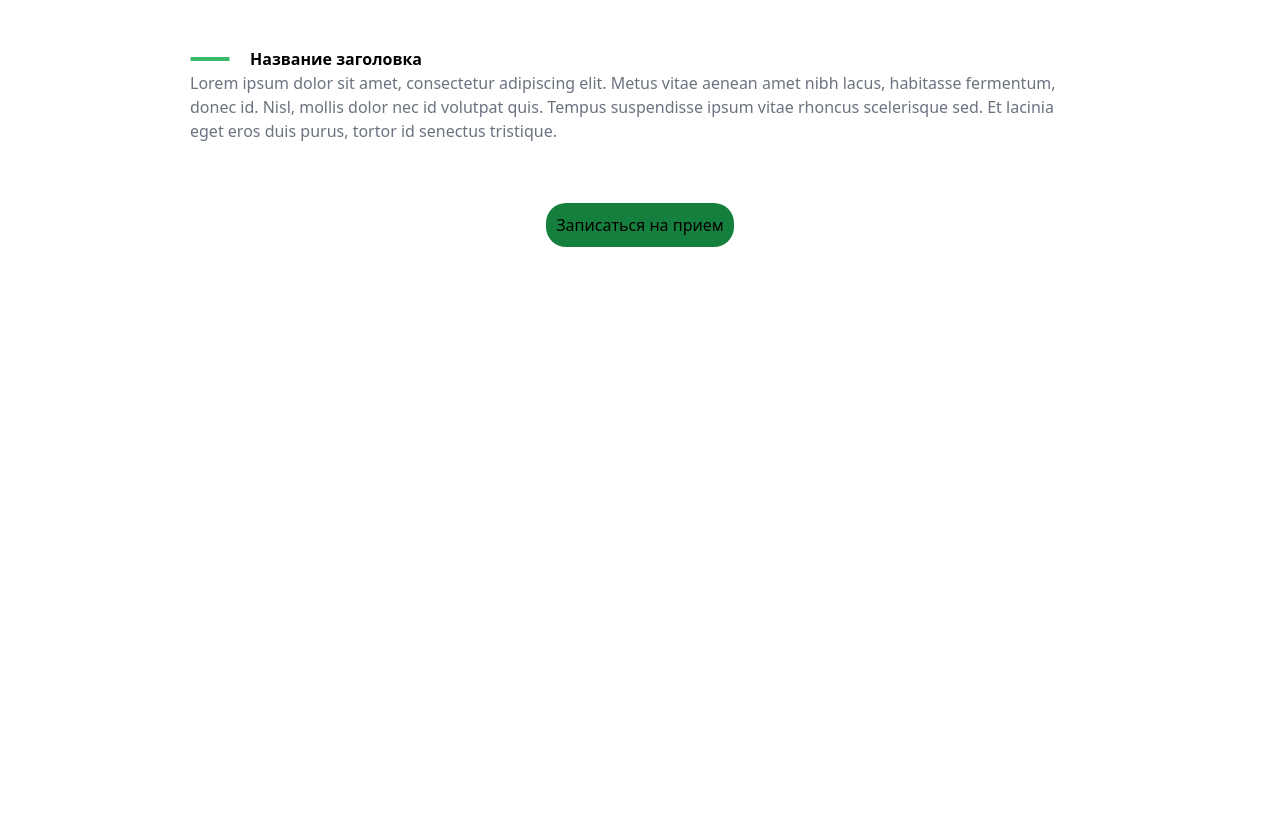
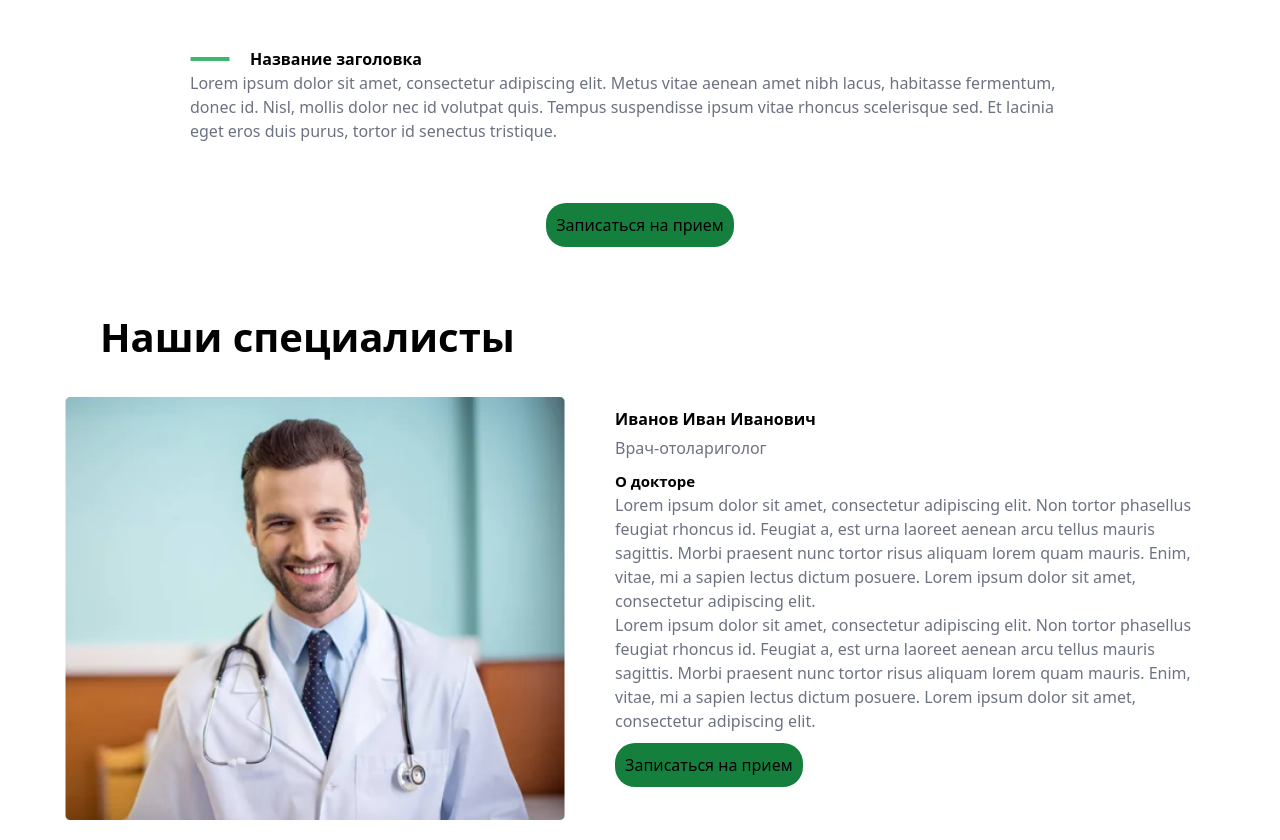
Before and after one commit to matlab0701/repos_paractic, a website: page src/main.html in a window 1280 px wide. Shown: the part 1179-2019 px from the top of the page. Before the commit the page ends 1446 px from the top, so only its background shows below. Drawn offline with Linux system fonts and the light colour scheme.

Commit message:
section_3 add

```diff
--- a/src/main.html
+++ b/src/main.html
@@ -42,20 +42,22 @@
         </div>
     </header>
     <main>
-        <section class="p-[20px]  flex flex-col gap-[30px] xl:flex-row items-center max-w-[1200px] m-auto justify-between">
+        <section
+            class="p-[20px]  flex flex-col gap-[30px] xl:flex-row items-center max-w-[1200px] m-auto justify-between">
             <aside class="p-[10px] lg:place-self-center">
                 <h2 class="font-bold lg:text-[40px]">Отоларингология</h2>
                 <p class="text-gray-500 lg:w-[500px] mt-[10px]">Lorem ipsum dolor sit amet, consectetur adipiscing elit.
                     Metus vitae aenean amet nibh lacus,
                     habitasse fermentum, donec id. Nisl, mollis dolor nec id volutpat quis. </p>
-                <button class="hidden lg:block lg:p-[10px_20px] bg-green-500 rounded-[20px]  mt-[10px]">Записаться</button>
+                <button
+                    class="hidden lg:block lg:p-[10px_20px] bg-green-500 rounded-[20px]  mt-[10px]">Записаться</button>
             </aside>
             <aside><img src="./Frame (3).png" alt=""></aside>
             <button class="p-[10px] bg-green-500 rounded-[20px] lg:hidden">Записаться</button>
         </section>
 
 
-        <section class="p-[20px]  flex flex-col gap-[30px] items-center max-w-[1200px] m-auto justify-between">
+        <section class="p-[20px]  flex flex-col gap-[30px] items-center max-w-[1300px] m-auto justify-between">
             <h2 class="font-bold text-[20px] lg:text-[40px]">Когда нужно обратиться к отоларигологу?</h2>
             <article class="mt-[20px]">
                 <div class="flex gap-[20px]">
@@ -100,6 +102,37 @@
             <button class="p-[10px] bg-green-700 rounded-[20px] mt-[30px] ">Записаться на прием</button>
         </section>
 
+        <h1 class=" lg:text-[40px] text-[20px] font-[700] text-center lg:text-left lg:pl-[100px] pt-[40px] mb-[-40px]">Наши специалисты</h1>
+        <section
+            class="p-[20px]  flex flex-col gap-[30px] xl:flex-row items-center max-w-[1200px] m-auto justify-between">
+
+            <div class="lg:flex gap-[10px] max-w-[1200px] m-auto mt-[50px] lg:gap-[50px]">
+                <aside>
+                    <img class="lg:w-[500px]" src="Rectangle 5.png" alt="">
+                </aside>
+                <aside>
+                    <h2 class="font-bold mt-[10px]">Иванов Иван Иванович</h2>
+                    <p class="mt-[5px] text-gray-500">
+                        Врач-отолариголог
+                    </p>
+                    <h2 class="font-bold mt-[10px] text-[15px]">О докторе</h2>
+                    <p class="text-gray-500 lg:w-[600px]">
+                        Lorem ipsum dolor sit amet, consectetur adipiscing elit. Non tortor phasellus feugiat rhoncus
+                        id. Feugiat a, est urna laoreet aenean arcu tellus mauris sagittis. Morbi praesent nunc tortor
+                        risus aliquam lorem quam mauris. Enim, vitae, mi a sapien lectus dictum posuere. Lorem ipsum
+                        dolor sit amet, consectetur adipiscing elit.
+                        <br>
+                        Lorem ipsum dolor sit amet, consectetur adipiscing elit. Non tortor phasellus feugiat rhoncus
+                        id. Feugiat a, est urna laoreet aenean arcu tellus mauris sagittis. Morbi praesent nunc tortor
+                        risus aliquam lorem quam mauris. Enim, vitae, mi a sapien lectus dictum posuere. Lorem ipsum
+                        dolor sit amet, consectetur adipiscing elit.
+                    </p>
+                    <button class="p-[10px] bg-green-700 rounded-[20px] mt-[10px]">Записаться на прием</button>
+                </aside>
+            </div>
+        </section>
+
+
     </main>
 </body>
 
```
Also changed, not shown: src/Rectangle 5.png (added), src/output.css.
